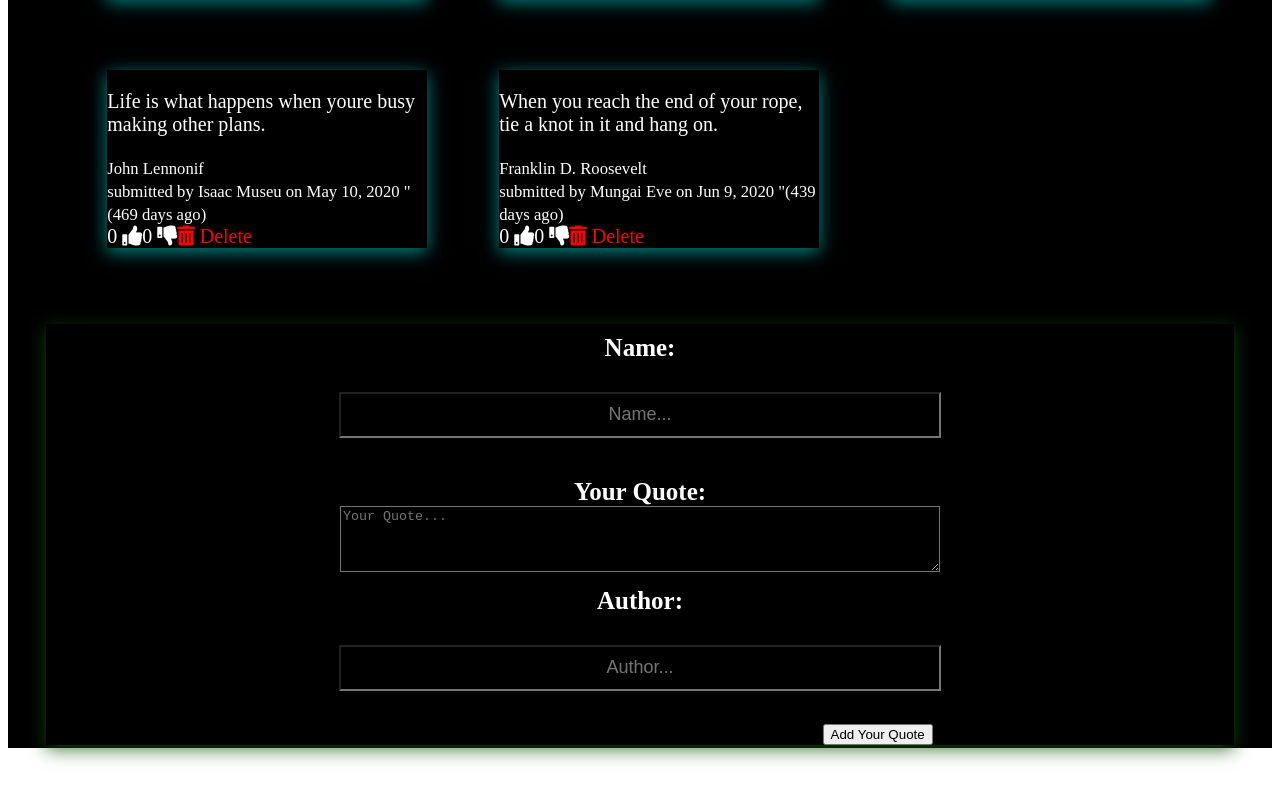
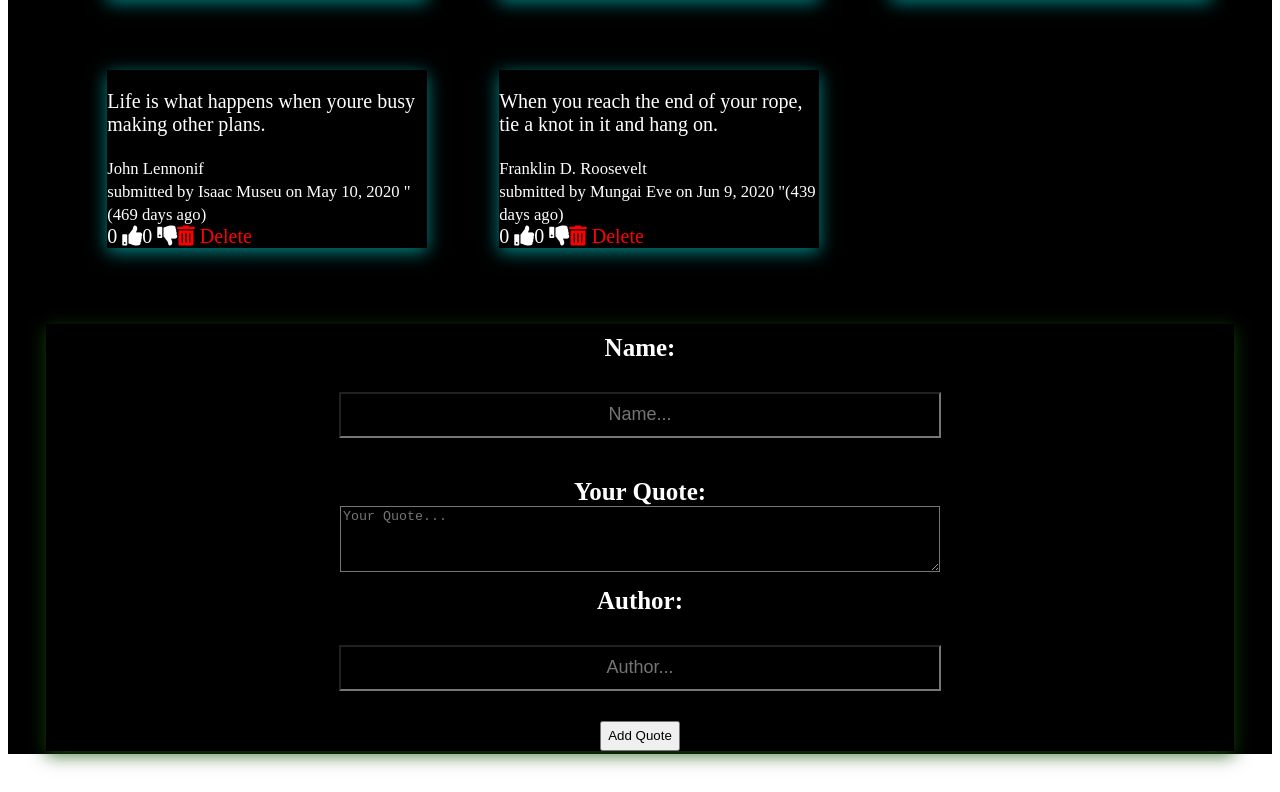
Before and after one commit to Ephrao1/quote-web, an Angular app: page / in a window 1280 px wide. Shown: the part 462-1254 px from the top of the page. Built offline with nearby package versions, Linux system fonts and the light colour scheme.

Commit message:
Modify form button

```diff
--- a/src/app/quotes-form/quotes-form.component.html
+++ b/src/app/quotes-form/quotes-form.component.html
@@ -48,7 +48,7 @@
                      </div>
                 </div>
 
-                <button type="submit" class="btn btn-outline-dark" >Add Your Quote</button>
+                <button type="submit" class="btn btn-outline-dark" id="btn" >Add Quote</button>
             </form>
 
 
```
